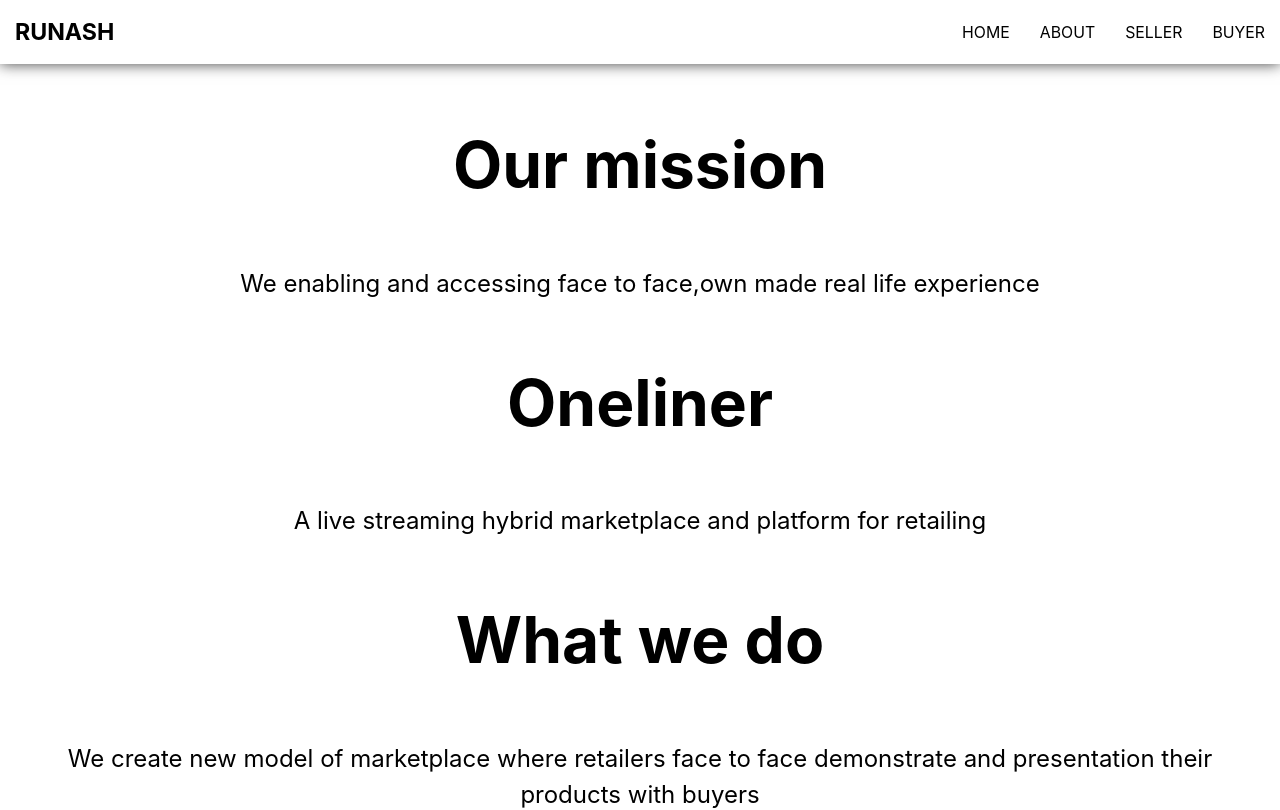
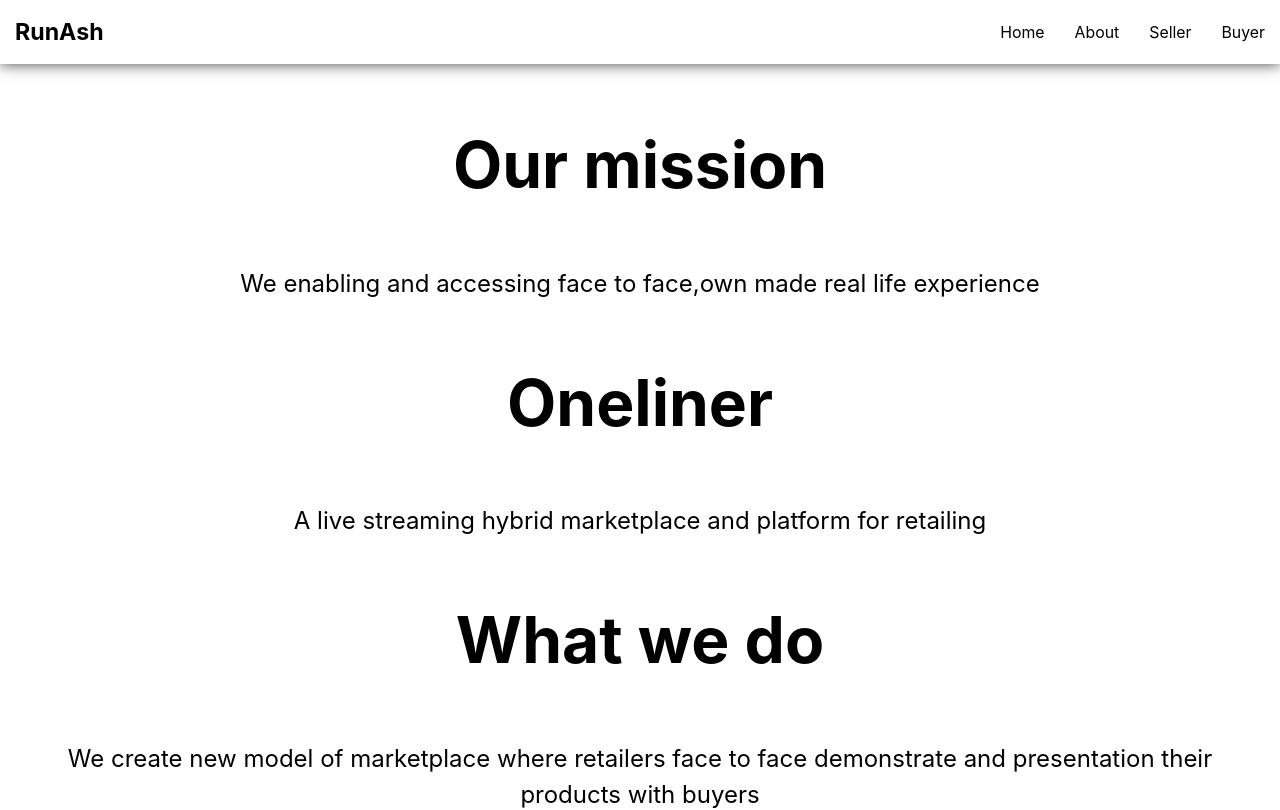
Before and after one commit to rammurmu/next, a Next.js app: page /about in a window 1280 px wide. Shown: the top 810 px of the page. Built offline with nearby package versions, Linux system fonts and the light colour scheme.

Commit message:
Update Navbar.css

```diff
--- a/components/Navbar.css
+++ b/components/Navbar.css
@@ -27,7 +27,7 @@ a {
 .logo a,
 .main-nav a {
   padding: 10px 15px;
-  text-transform: uppercase;
+  text-transform: upercase-loercase;
   text-align: center;
   display: block;
 }
@@ -38,7 +38,7 @@ a {
 }
 
 .main-nav a:hover {
-  color: #FAFAFA;
+  color: #FFF;
 }
 
 .header {
```
